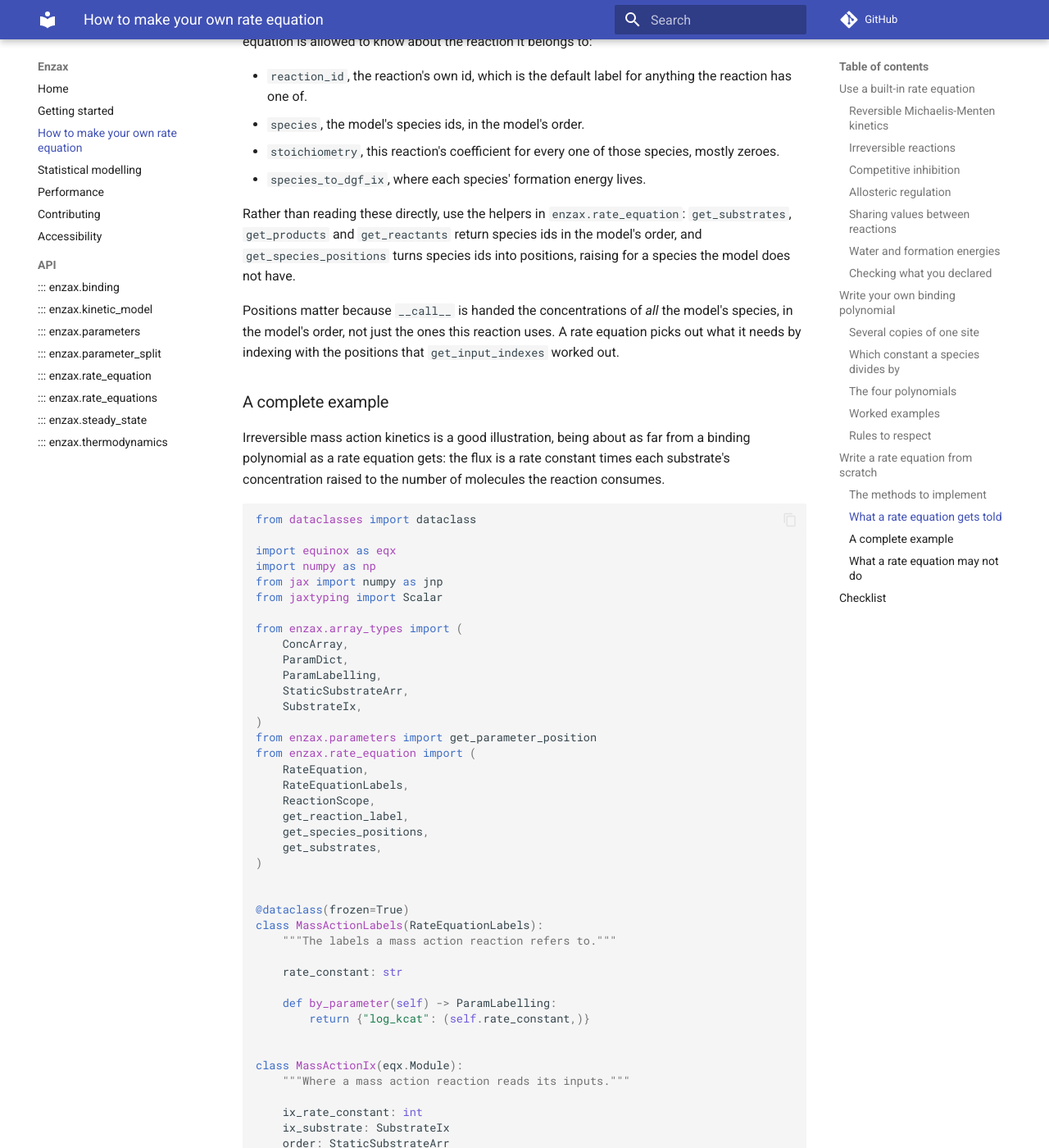
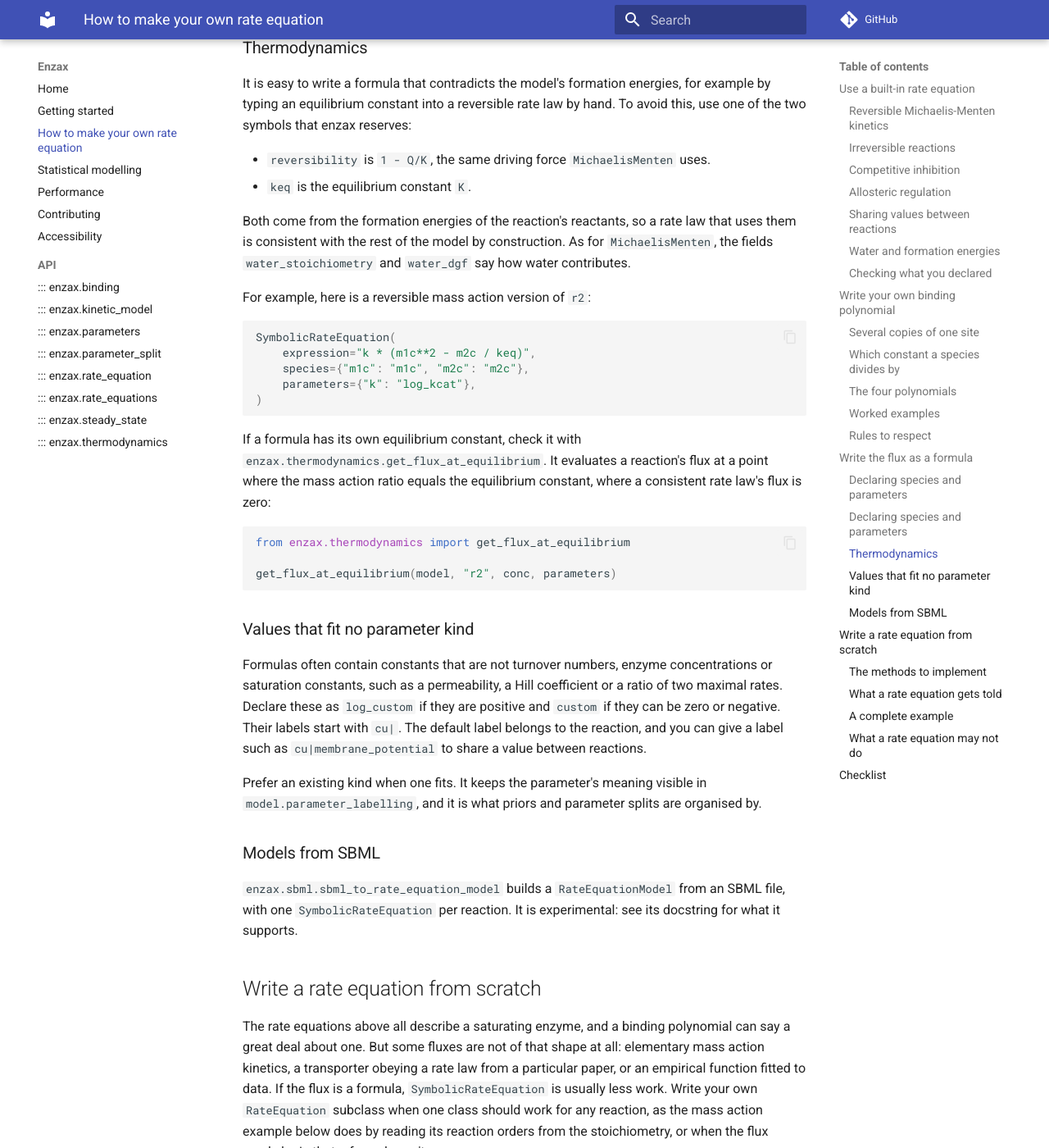
Before and after one commit to dtu-qmcm/enzax, an MkDocs documentation site: the page built from docs/custom_rate_equations.md, in a window 1280 px wide and 1400 px high, scrolled down 12444 px. Shown: the whole window at 82% size. Built offline with MkDocs 1.6.1 and Material for MkDocs 9.7.7, drawn with Linux system fonts in a browser that asks for light colours; comment, search, counter and statistics services are not loaded; some of the changed text lies outside the part shown.

Commit message:
Update custom rate equations docs

````diff
--- a/docs/custom_rate_equations.md
+++ b/docs/custom_rate_equations.md
@@ -2,10 +2,11 @@
 
 This page assumes you have read [Getting started](getting_started.md), and in particular that you have seen how to define a `RateEquationModel`, how enzax labels model parameters and how two reactions can share a parameter value by using the same label.
 
-A rate equation says how one reaction's flux depends on the concentrations of the model's species and on the model's parameters. Enzax gives you three levels of control, in increasing order of effort:
+A rate equation says how one reaction's flux depends on the concentrations of the model's species and on the model's parameters. Enzax gives you four levels of control, in increasing order of effort:
 
 1. **[Use a built-in rate equation](#use-a-built-in-rate-equation)**, configured with its fields. Covers most reactions.
 2. **[Write your own binding polynomial](#write-your-own-binding-polynomial)** with `SaturableRateEquation`, keeping Michaelis-Menten's thermodynamics and turnover. Covers reactions whose enzyme has states that the stoichiometry does not imply, such as abortive complexes.
+3. **[Write the flux as a formula](#write-the-flux-as-a-formula)** with `SymbolicRateEquation`. This is the best choice for rate laws that don't represent saturating enzymes but can easily be written down in an equation, or for reproducing a rate law from literature equations.
 3. **[Write a rate equation from scratch](#write-a-rate-equation-from-scratch)** by subclassing `RateEquation`. Covers everything else.
 
 ## Use a built-in rate equation
@@ -15,7 +16,7 @@ Enzax provides two "ready-to-go" rate equations:
 - `MichaelisMenten` covers reversible and irreversible reactions, competitive inhibition and allosteric regulation.
 - `Drain` gives a reaction a constant flux, for representing a process at the edge of your model whose kinetics you do not want to describe.
 
-Enzax's other built-in rate equation, `SaturableRateEquation`, is mostly the same as `MichaelisMenten`, but with the enzyme's states written out by hand, allowing for more customisation. It is the subject of the [next section](#write-your-own-binding-polynomial).
+Enzax's other built-in rate equations are more customisable. `SaturableRateEquation` is mostly the same as `MichaelisMenten`, but with the enzyme's states written out by hand, and `SymbolicRateEquation` gets its flux from a formula.
 
 Every enzyme-catalysed rate equation in enzax has the same shape:
 
@@ -367,9 +368,86 @@ It is possible to write incorrect models using `SaturableRateEquation`! To avoid
 
 **A species you name does not have to be a reactant, and does not have to exist yet.** Naming one is how an effector joins the model, and there is no check that you meant to: a misspelled species id gives you a new unbalanced species with its own concentration and formation energy to declare, rather than an error. If a model has grown a species you do not recognise, carefully check `model.species` and `model.parameter_labelling`.
 
+## Write the flux as a formula
+
+If you can write a flux down as a formula, `SymbolicRateEquation` saves you from writing a subclass. You give it the formula, as a string or a sympy expression, and say what each symbol in it is: a species, a parameter, or one of two symbols that enzax calculates for you. Enzax turns the formula into a JAX function when the model is built.
+
+Here is reaction `r2` from the [mass action example](#a-complete-example) below, written as a formula:
+
+```python
+from enzax.rate_equations import SymbolicRateEquation
+
+SymbolicRateEquation(
+    expression="k * m1c**2",
+    species={"m1c": "m1c"},
+    parameters={"k": "log_kcat"},
+)
+```
+
+### Declaring species and parameters
+
+### Declaring species and parameters
+
+Every symbol in the expression must be declared, and every declaration must be used.
+
+- `species` maps symbols to species ids. It must include the reactants, since nothing is inferred from the stoichiometry. As with the built-in rate equations' effectors, naming a species that takes part in no reaction adds it to the model.
+- `parameters` maps symbols to declarations. A declaration is either a parameter kind such as `"log_kcat"`, or a mapping `{"kind": ..., "label": ...}` that gives the label too.
+
+The expression sees every parameter on its natural scale, so a `log_kcat` value arrives as the turnover number itself, not its logarithm.
+
+A declaration that only gives a kind gets a default label:
+
+| Kind | Default label |
+| --- | --- |
+| `log_kcat`, `log_enzyme`, `log_tc`, `log_drain` | the reaction id |
+| `log_custom`, `custom` | `cu\|{reaction}\|{symbol}` |
+| `log_saturation_constant` | none, so give one, e.g. `km\|r1\|a` |
+| `temperature` | unlabelled |
+
+Two symbols share a value by being given the same label, whether they are in the same reaction or different ones. Two symbols of the same kind that would share a label only because of their defaults are an error, since that is almost always a mistake.
+
+When parsing a string, sympy would normally read some names as its own objects: `E` as Euler's number, `I` as the imaginary unit, `S` as its registry of special numbers. Enzax reads every name as a plain symbol apart from `exp`, `log`, `sqrt`, `Abs`, `Min` and `Max`, so `S` and `E` are fine names for a substrate and an enzyme.
+
+### Thermodynamics
+
+It is easy to write a formula that contradicts the model's formation energies, for example by typing an equilibrium constant into a reversible rate law by hand. To avoid this, use one of the two symbols that enzax reserves:
+
+- `reversibility` is `1 - Q/K`, the same driving force `MichaelisMenten` uses.
+- `keq` is the equilibrium constant `K`.
+
+Both come from the formation energies of the reaction's reactants, so a rate law that uses them is consistent with the rest of the model by construction. As for `MichaelisMenten`, the fields `water_stoichiometry` and `water_dgf` say how water contributes.
+
+For example, here is a reversible mass action version of `r2`:
+
+```python
+SymbolicRateEquation(
+    expression="k * (m1c**2 - m2c / keq)",
+    species={"m1c": "m1c", "m2c": "m2c"},
+    parameters={"k": "log_kcat"},
+)
+```
+
+If a formula has its own equilibrium constant, check it with `enzax.thermodynamics.get_flux_at_equilibrium`. It evaluates a reaction's flux at a point where the mass action ratio equals the equilibrium constant, where a consistent rate law's flux is zero:
+
+```python
+from enzax.thermodynamics import get_flux_at_equilibrium
+
+get_flux_at_equilibrium(model, "r2", conc, parameters)
+```
+
+### Values that fit no parameter kind
+
+Formulas often contain constants that are not turnover numbers, enzyme concentrations or saturation constants, such as a permeability, a Hill coefficient or a ratio of two maximal rates. Declare these as `log_custom` if they are positive and `custom` if they can be zero or negative. Their labels start with `cu|`. The default label belongs to the reaction, and you can give a label such as `cu|membrane_potential` to share a value between reactions.
+
+Prefer an existing kind when one fits. It keeps the parameter's meaning visible in `model.parameter_labelling`, and it is what priors and parameter splits are organised by.
+
+### Models from SBML
+
+`enzax.sbml.sbml_to_rate_equation_model` builds a `RateEquationModel` from an SBML file, with one `SymbolicRateEquation` per reaction. It is experimental: see its docstring for what it supports.
+
 ## Write a rate equation from scratch
 
-The rate equations above all describe a saturating enzyme, and a binding polynomial can say a great deal about one. But some fluxes are not of that shape at all: elementary mass action kinetics, a transporter obeying a rate law from a particular paper, or an empirical function fitted to data. For these, write your own `RateEquation` subclass.
+The rate equations above all describe a saturating enzyme, and a binding polynomial can say a great deal about one. But some fluxes are not of that shape at all: elementary mass action kinetics, a transporter obeying a rate law from a particular paper, or an empirical function fitted to data. If the flux is a formula, `SymbolicRateEquation` is usually less work. Write your own `RateEquation` subclass when one class should work for any reaction, as the mass action example below does by reading its reaction orders from the stoichiometry, or when the flux needs logic that a formula can't express.
 
 Be warned that this is more work than writing one function. A rate equation refers to its parameters by label, and labels become positions in the model's flat parameter arrays once, when the model is built, so that evaluating a flux is only array indexing and arithmetic. Getting a parameter value into a flux therefore takes three stages rather than one, and a subclass has to implement each of them.
 
@@ -513,7 +591,7 @@ class MassAction(RateEquation):
         )
 ```
 
-A few things to notice. The rate constant is stored in `log_kcat`, since a turnover number is the closest thing enzax has to a rate constant; the [next subsection](#what-a-rate-equation-may-not-do) explains why it cannot have an array of its own. Its label defaults to the reaction id, exactly as `MichaelisMenten`'s does, so two mass action reactions share a rate constant by declaring the same label. The reaction orders come out of the stoichiometry in `get_input_indexes`, where they are computed once, and they travel as a numpy array because they never change and JAX should not trace them.
+A few things to notice. The rate constant is stored in `log_kcat`, since a turnover number is the closest thing enzax has to a rate constant; the [next subsection](#what-a-rate-equation-may-not-do) explains the alternatives. Its label defaults to the reaction id, exactly as `MichaelisMenten`'s does, so two mass action reactions share a rate constant by declaring the same label. The reaction orders come out of the stoichiometry in `get_input_indexes`, where they are computed once, and they travel as a numpy array because they never change and JAX should not trace them.
 
 Using it in a model is no different from using a built-in rate equation. Here reaction `r2` consumes two molecules of `m1c`:
 
@@ -559,23 +637,26 @@ Array([0.05263158, 0.4       , 0.07692308], dtype=float64)
 
 ### What a rate equation may not do
 
-Enzax's parameters are a closed set, listed as `PARAMETERS` in `enzax.parameters`: `log_saturation_constant`, `log_kcat`, `log_enzyme`, `log_tc` and `log_drain` come from rate equations, and `dgf`, `log_conc_unbalanced`, `conserved_pools` and `temperature` come from the model's structure. A rate equation whose `by_parameter` names anything else raises when the model is constructed:
+Enzax's parameters are a closed set, listed as PARAMETERS in enzax.parameters. log_saturation_constant, log_kcat, log_enzyme, log_tc, log_drain, log_custom and custom come from rate equations, and dgf, log_conc_unbalanced, conserved_pools and temperature come from the model's structure. A rate equation whose by_parameter names anything else raises when the model is constructed:
 
 ```
 ValueError: Unknown parameters: ['log_my_thing'].
 ```
 
-Within `log_saturation_constant`, every label must start with `km|`, `ki|` or `dc|`.
+Within `log_saturation_constant`, every label must start with `km|`, `ki|` or `dc|`, and within `log_custom` and `custom`, with `cu|`.
 
-So a rate equation with a genuinely new kind of parameter cannot be written in your own script alone. The good news is that adding one is a small change: putting its name in `KINETIC_PARAMETERS` is enough, since packing, unpacking and priors all work from the model's labelling rather than from a hardcoded list of parameters. The bad news is that it is a change to enzax itself rather than to your model, so the [contributing guide](contributing.md) is the place to start.
+A quantity that fits none of the other kinds goes in `log_custom` if it is positive and in custom otherwise. `MassAction` could have used `log_custom` for its rate constant, but reusing `log_kcat` says more about what the value is. Either way, the name follows the parameter around: it appears in `model.parameter_labelling`, in a parameter set and in any Jacobian with respect to the parameters.
+
+A genuinely new kind of parameter, one that deserves its own name, requires a small change to enzax itself: just put its name in `KINETIC_PARAMETERS`. See the [contributing guide](contributing.md) for more about developing enzax.
 
 Until then, the way to express a new quantity is to reuse whichever existing parameter it most resembles, as `MassAction` does with `log_kcat`. Bear in mind that the reused name will follow the parameter around: it is what appears in `model.parameter_labelling`, in a parameter set and in any Jacobian with respect to the parameters.
 
 ## Checklist
 
-Whichever of the three routes you took, it is worth checking that the rate equation you declared is the one you meant:
+Whichever of the four routes you took, it is worth checking that the rate equation you declared is the one you meant:
 
 - Is the rate equation registered in the model's `rate_equations` dictionary, under the right reaction id?
 - Does `model.parameter_labelling` contain the labels you expected, and no others? A label you did not expect usually means a species id typo or a sharing declaration that did not take effect; a missing one means a field that is not doing anything.
 - Does `model.species` contain only species you meant to model? Naming a species anywhere is enough to add it to the model.
 - Does `model.flux` at a known concentration vector agree with the formula worked out by hand? For a binding polynomial, `1 / Z` should be a fraction: if it is bigger than 1 or negative, the polynomial is not counting the unbound enzyme once.
+- For a reversible formula that doesn't use `reversibility` or `keq`, is `get_flux_at_equilibrium` zero?
````
